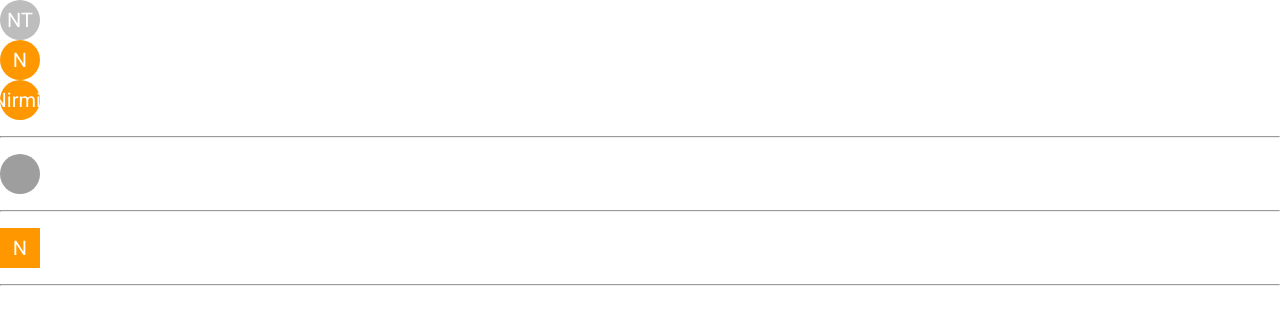
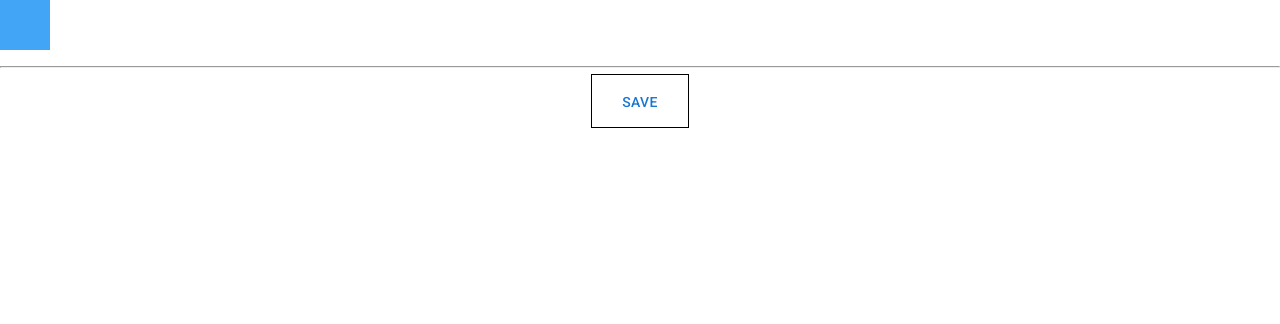
Before and after one commit to kr-nirmit/React-material-ui, a React (Create React App) app: page / in a window 1280 px wide. Shown: the top 324 px of the page. Built offline with nearby package versions, Linux system fonts and the light colour scheme; grey boxes are pictures that could not be loaded.

Commit message:
Box in MUI

```diff
--- a/src/App.js
+++ b/src/App.js
@@ -4,6 +4,7 @@ import MUIButton from "./Components/MUIButton";
 import MUIButtonGroup from "./Components/MUIButtonGroup";
 import MUICheckBox from "./Components/MUICheckBox";
 import MUIAvatar from "./Stake/MUIAvatar";
+import MUIBox from "./Stake/MUIBox";
 
 
 function App() {
@@ -13,7 +14,8 @@ function App() {
       {/* <MUIButtonGroup /> */}
       {/* <MUICheckBox /> */}
 
-      <MUIAvatar />
+      {/* <MUIAvatar /> */}
+      <MUIBox />
     </div>
   );
 }
--- /dev/null
+++ b/src/Stake/MUIBox.js
@@ -0,0 +1,24 @@
+import { Box, Button } from "@mui/material";
+import React from "react";
+
+function MUIBox() {
+  return (
+    <div>
+      <Box
+        sx={{
+          width: 50,
+          height: 50,
+          backgroundColor: "primary.light",
+        }}
+      ></Box>
+      <p>
+        <hr />
+      </p>
+      <Box component="span" sx={{ p: 2, border: "1px solid black" }}>
+        <Button>Save</Button>
+      </Box>
+    </div>
+  );
+}
+
+export default MUIBox;
```
